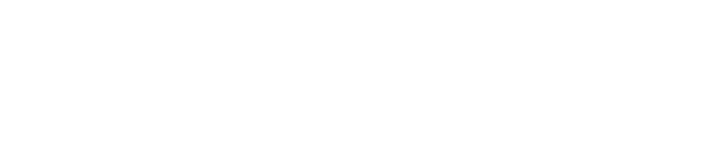
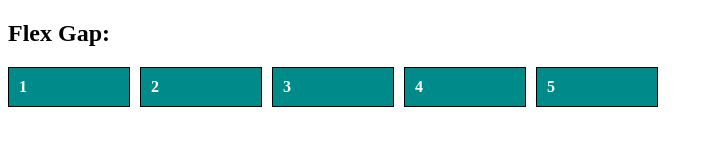
Before and after one commit to Luigi-C22/test-flex, a plain HTML site: page index.html in a window 1280 px wide. Shown: the whole page, without its empty margins (0-713 px from the left). Drawn offline with Linux system fonts and the light colour scheme.

Commit message:
preparazione index

```diff
--- a/index.html
+++ b/index.html
@@ -6,6 +6,31 @@
     <title>Test Flex</title>
 </head>
 <body>
+    <!--  1. Flex Gap  -->
+      <style>
+        #container {
+            display: flex;
+            flex-wrap: wrap;
+            gap: 20px 10px
+        }
+        #container div {
+            width: 100px;
+            padding: 10px;
+            color: white;
+            font-weight: bold;
+            background: darkcyan;
+            border: solid 1px black;
+
+        }
+      </style>
+      <h2>Flex Gap:</h2>
+
+      <div id="container">
+        <div>1</div>
+        <div>2</div>
+        <div>3</div>
+        <div>4</div>
+        <div>5</div>
 
 </body>
 </html>
```
